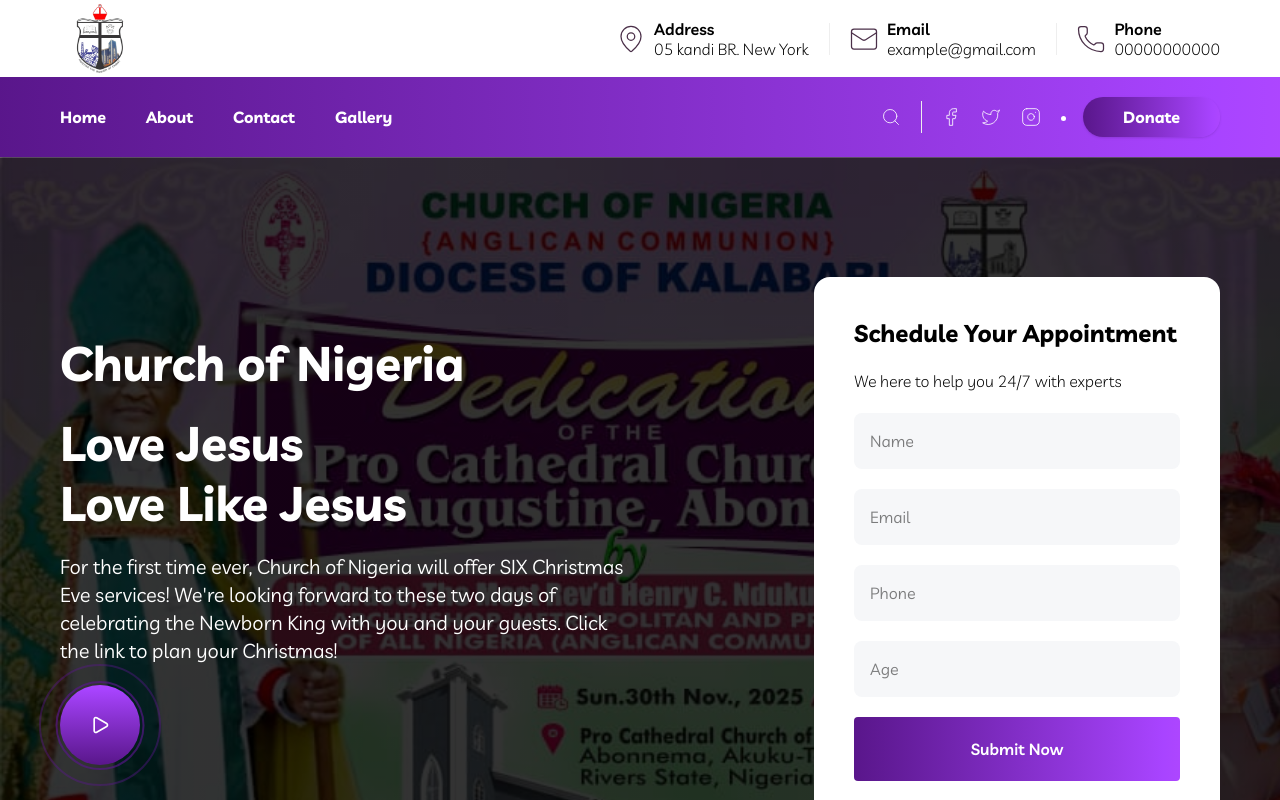
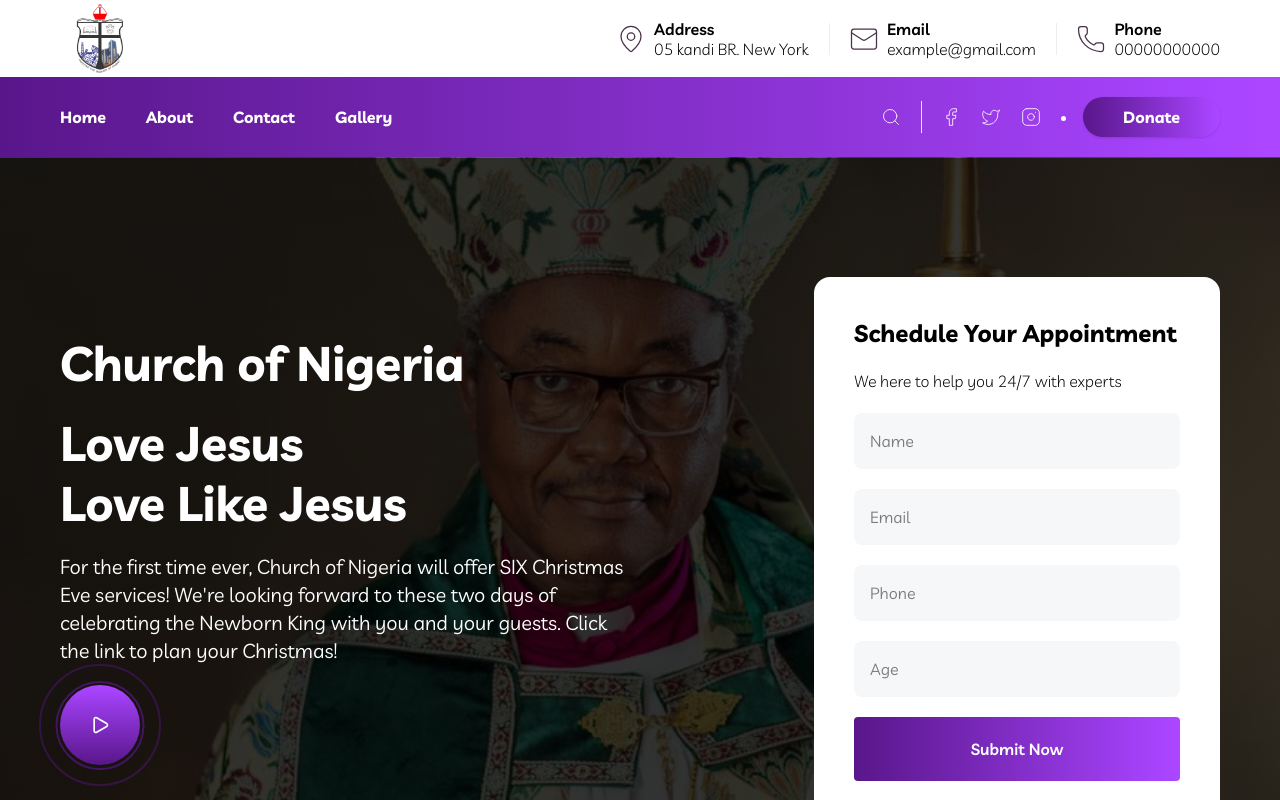
Before and after one commit to DevStan2004/websitetemplate, a Next.js app: page / in a window 1280 px wide. Shown: the top 800 px of the page. Built offline with nearby package versions, Linux system fonts and the light colour scheme.

Commit message:
MTA-DEV changed the hero background image

```diff
--- a/src/app/components/Hero.jsx
+++ b/src/app/components/Hero.jsx
@@ -1,6 +1,6 @@
 'use client'
 import React, { useEffect, useRef } from 'react'
-import banner from '@/images/banner.jpeg'
+import banner from '@/images/priest.jpeg'
 import Wrapper from './Wrapper'
 import Button from './Button'
 import PlayAnimation from './PlayAnimation'
@@ -16,6 +16,7 @@
         backgroundImage: `linear-gradient(rgba(0,0,0,0.8), rgba(0,0,0,0.8)),url(${banner.src})`,
         backgroundRepeat: 'no-repeat',
         backgroundSize: 'cover',
+        backgroundPosition: 'center',
         clipPath: 'polygon(100% 85.21%, 100% 0%, 0% 0%, 0% 85.21%, 50% 100%)'
     }}>
         <Wrapper className={'py-30 grid md:grid-cols-2 grid-cols-1 items-center'}>
```
Also changed, not shown: src/images/priest.jpeg (added).
